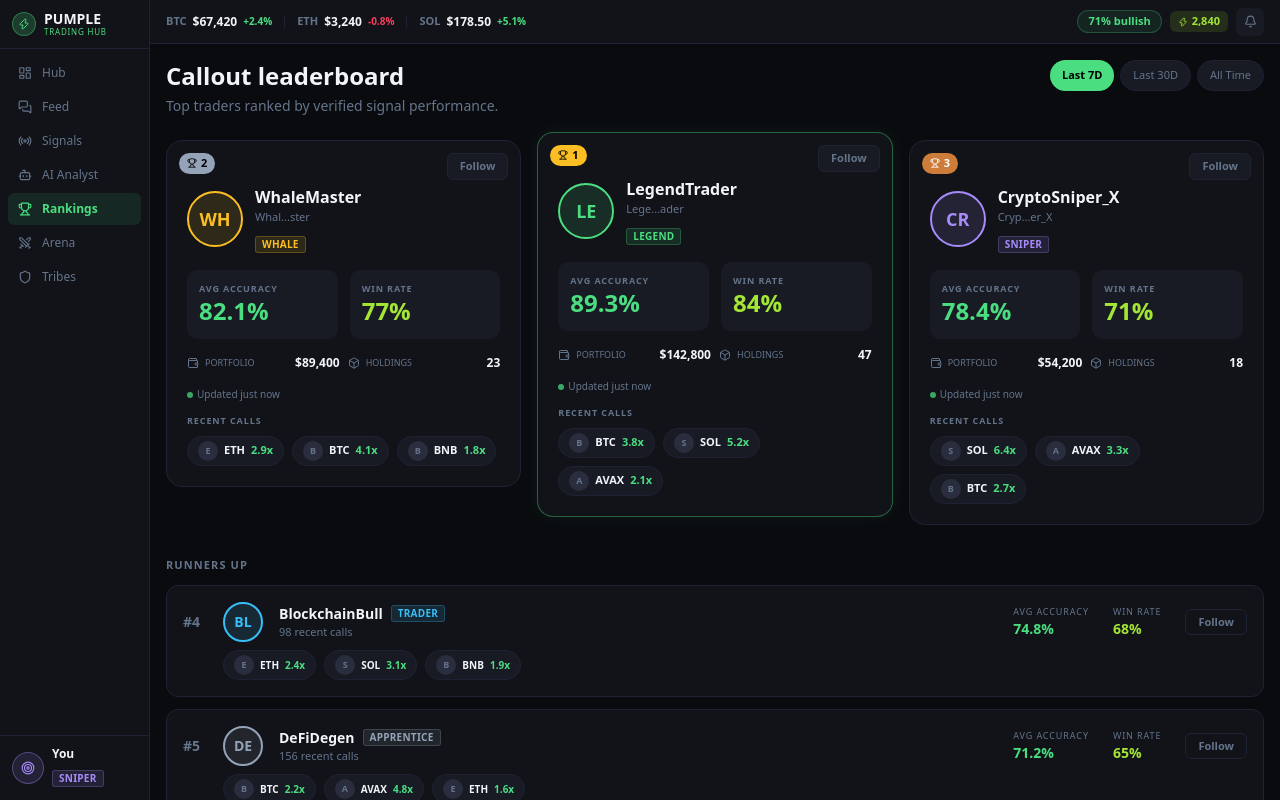
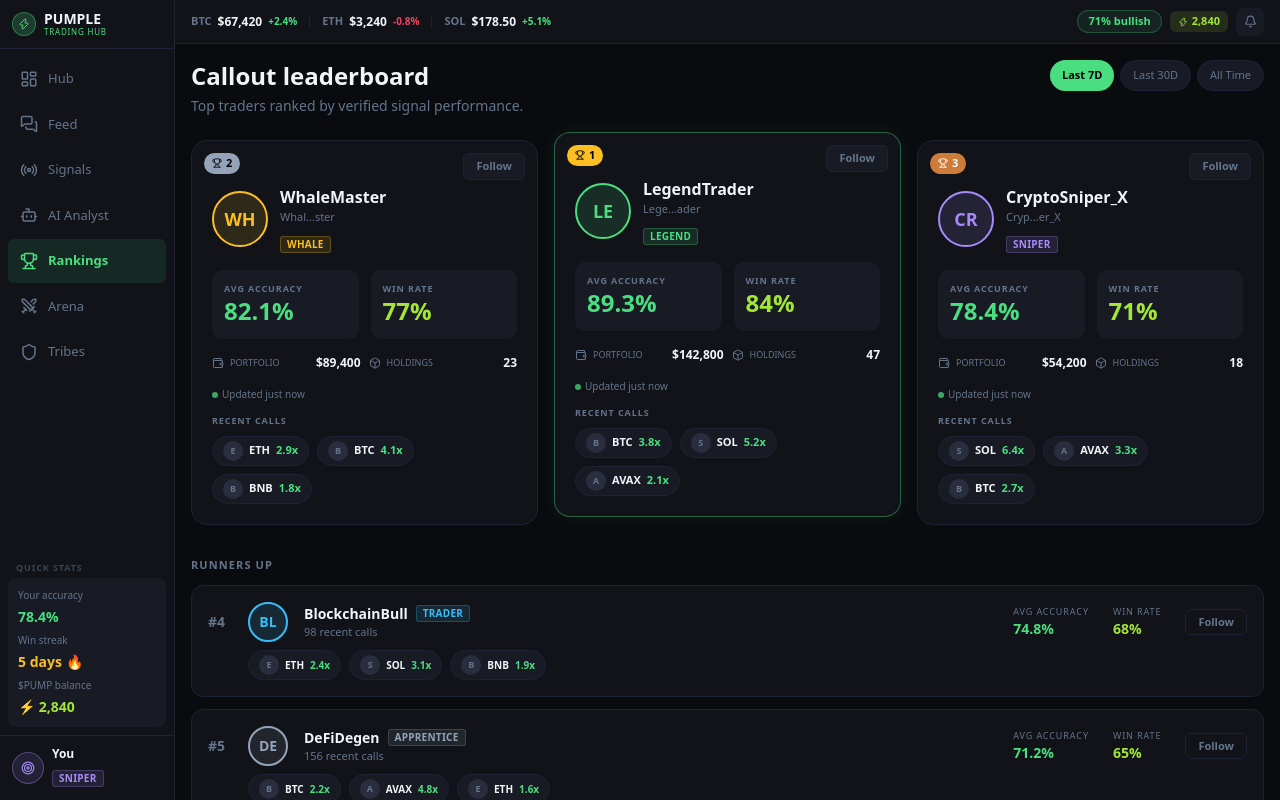
Before and after one commit to MadeAndikaPramana/pumple, a Next.js app: page /leaderboard in a window 1280 px wide. Built offline with nearby package versions, Linux system fonts and the light colour scheme.

Commit message:
fix: leaderboard profile links, wider sidebar with quick stats

```diff
--- a/src/app/leaderboard/page.tsx
+++ b/src/app/leaderboard/page.tsx
@@ -66,14 +66,21 @@ function TopCard({ entry }: { entry: Entry }) {
 
       {/* User info */}
       <div className="flex items-center gap-3 mt-6 mb-4">
+        <Link href={`/profile/${entry.user}`} className="flex-shrink-0">
           <div
-          className="w-14 h-14 rounded-full flex items-center justify-center text-lg font-black flex-shrink-0"
+            className="w-14 h-14 rounded-full flex items-center justify-center text-lg font-black"
             style={{ backgroundColor: `${tierColor}20`, border: `2px solid ${tierColor}`, color: tierColor }}
           >
             {initials(entry.user)}
           </div>
+        </Link>
         <div className="min-w-0">
-          <p className="text-base font-black text-pumple-text truncate">{entry.user}</p>
+          <Link
+            href={`/profile/${entry.user}`}
+            className="block text-base font-black text-pumple-text truncate hover:text-pumple-primary transition-colors"
+          >
+            {entry.user}
+          </Link>
           <p className="text-[11px] text-pumple-muted">{walletAddress(entry.user)}</p>
           <div className="mt-1">
             <TierBadge tier={entry.tier} size="sm" />
@@ -175,15 +182,17 @@ export default function LeaderboardPage() {
           <div key={entry.rank} className="bg-pumple-card border border-pumple-border rounded-[12px] p-4 mb-3">
             <div className="flex items-center gap-4">
               <span className="text-sm font-black text-pumple-muted w-6 flex-shrink-0">#{entry.rank}</span>
+              <Link href={`/profile/${entry.user}`} className="flex-shrink-0">
                 <div
-                className="w-10 h-10 rounded-full flex items-center justify-center text-sm font-black flex-shrink-0"
+                  className="w-10 h-10 rounded-full flex items-center justify-center text-sm font-black"
                   style={{ backgroundColor: `${tierColor}20`, border: `2px solid ${tierColor}`, color: tierColor }}
                 >
                   {initials(entry.user)}
                 </div>
+              </Link>
               <div className="min-w-0 flex-1">
                 <div className="flex items-center gap-2">
-                  <Link href={`/profile/${entry.user}`} className="font-bold text-sm text-pumple-text hover:underline">{entry.user}</Link>
+                  <Link href={`/profile/${entry.user}`} className="font-bold text-sm text-pumple-text hover:text-pumple-primary transition-colors">{entry.user}</Link>
                   <TierBadge tier={entry.tier} size="sm" />
                 </div>
                 <p className="text-[11px] text-pumple-muted">{entry.calls} recent calls</p>
--- a/src/components/layout/Sidebar.tsx
+++ b/src/components/layout/Sidebar.tsx
@@ -32,8 +32,8 @@ export default function Sidebar() {
     <div
       className="flex flex-col h-full"
       style={{
-        width: '150px',
-        minWidth: '150px',
+        width: '175px',
+        minWidth: '175px',
         backgroundColor: '#111318',
         borderRight: '1px solid #1E2235',
       }}
@@ -52,25 +52,41 @@ export default function Sidebar() {
       </div>
 
       {/* Nav */}
-      <nav className="flex-1 p-2 flex flex-col gap-0.5">
+      <nav className="p-2 flex flex-col gap-0.5">
         {NAV_ITEMS.map(({ href, label, icon: Icon }) => {
           const isActive = pathname === href
           return (
             <Link
               key={href}
               href={href}
-              className={`flex items-center gap-2.5 px-2.5 py-2 rounded-md text-xs transition-colors ${
+              className={`flex items-center gap-2.5 px-3 py-3 rounded-md text-[13px] transition-colors ${
                 isActive
                   ? 'bg-pumple-primary/10 text-pumple-primary font-bold'
-                  : 'text-pumple-muted hover:bg-pumple-elevated hover:text-pumple-text'
+                  : 'text-pumple-muted font-medium hover:bg-pumple-elevated hover:text-pumple-text'
               }`}
             >
-              <Icon size={14} />
+              <Icon size={18} />
               {label}
             </Link>
           )
         })}
       </nav>
+
+      {/* Spacer */}
+      <div className="flex-1" />
+
+      {/* Quick stats */}
+      <div className="px-2 mb-2">
+        <div className="text-[9px] font-bold text-pumple-muted/50 tracking-widest px-2 mb-1 uppercase">Quick Stats</div>
+        <div className="bg-pumple-elevated rounded-[8px] p-2.5">
+          <div className="text-[10px] text-pumple-muted mb-1">Your accuracy</div>
+          <div className="text-sm font-black text-pumple-primary">78.4%</div>
+          <div className="text-[10px] text-pumple-muted mt-1.5 mb-1">Win streak</div>
+          <div className="text-sm font-black text-pumple-gold">5 days 🔥</div>
+          <div className="text-[10px] text-pumple-muted mt-1.5 mb-1">$PUMP balance</div>
+          <div className="text-sm font-black text-pumple-accent">⚡ 2,840</div>
+        </div>
+      </div>
 
       {/* Footer */}
       <div className="p-3" style={{ borderTop: '1px solid #1E2235' }}>
```
Lines whose indentation alone changed are shown as unchanged.
